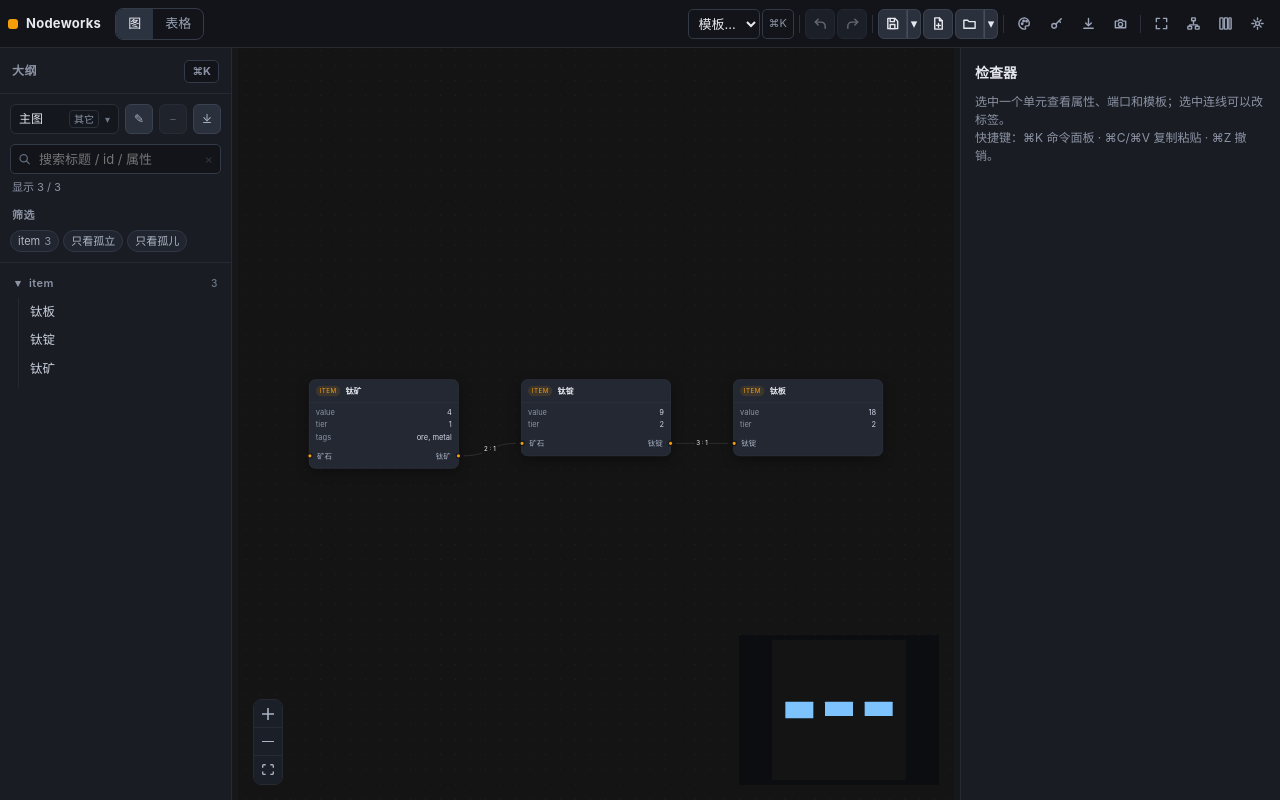
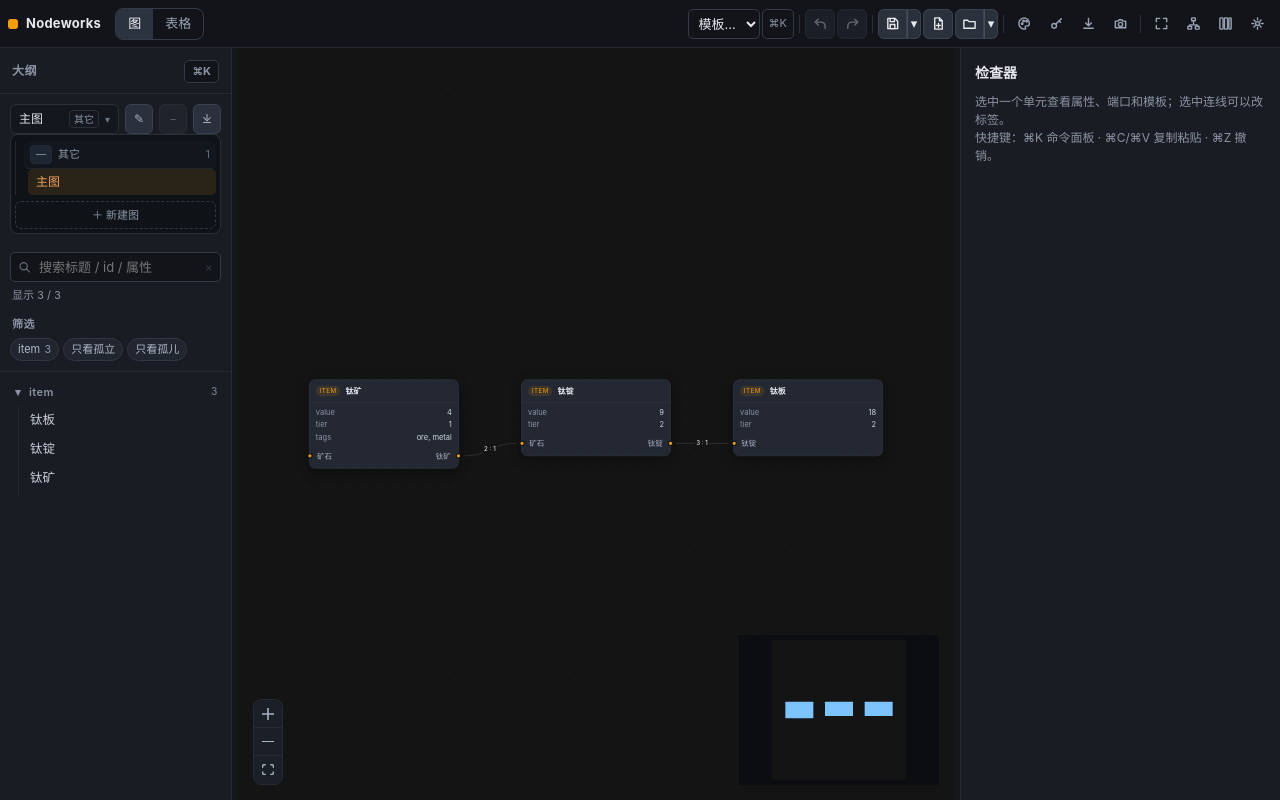
Before and after one commit to xiaobaibaix/Nodeworks, a React (Vite) app: page / in a window 1280 px wide. Built offline with nearby package versions, Linux system fonts and the light colour scheme.

Commit message:
feat: 图列表常开、层级可独立展开并吸顶，标题左对齐

```diff
--- a/src/components/Sidebar.tsx
+++ b/src/components/Sidebar.tsx
@@ -58,7 +58,8 @@ export default function Sidebar() {
   }, [projectGraphs]);
 
   const [collapsed, setCollapsed] = useState<string[]>([]);
-  const [graphTreeOpen, setGraphTreeOpen] = useState(false);
+  const [graphTreeOpen, setGraphTreeOpen] = useState(true);
+  const [openLevels, setOpenLevels] = useState<Set<number>>(() => new Set([activeLevel]));
   const [cursor, setCursor] = useState(-1);
   const inputRef = useRef<HTMLInputElement>(null);
 
@@ -75,6 +76,10 @@ export default function Sidebar() {
   useEffect(() => {
     setCursor(-1);
   }, [filter.query, filter.kinds, filter.onlyIsolated, filter.onlyOrphan]);
+
+  useEffect(() => {
+    setOpenLevels((prev) => (prev.has(activeLevel) ? prev : new Set(prev).add(activeLevel)));
+  }, [activeLevel]);
 
   const focusNode = (id: string) => {
     select([id], null);
@@ -151,8 +156,16 @@ export default function Sidebar() {
           {levels.map(([level, list]) => (
             <details
               key={level}
-              open={level === activeLevel}
-              style={{ marginLeft: Math.max(0, level - 1) * 10 }}
+              open={openLevels.has(level)}
+              onToggle={(e) => {
+                const isOpen = (e.target as HTMLDetailsElement).open;
+                setOpenLevels((prev) => {
+                  const next = new Set(prev);
+                  if (isOpen) next.add(level);
+                  else next.delete(level);
+                  return next;
+                });
+              }}
             >
               <summary>
                 <span className="graph-level-tag">{level ? `L${level}` : '—'}</span>
@@ -164,10 +177,7 @@ export default function Sidebar() {
                   <button
                     key={pg.id}
                     className={`graph-tree-item${pg.id === activeGraphId ? ' on' : ''}`}
-                    onClick={() => {
-                      switchGraph(pg.id);
-                      setGraphTreeOpen(false);
-                    }}
+                    onClick={() => switchGraph(pg.id)}
                   >
                     {pg.name}
                   </button>
@@ -177,10 +187,7 @@ export default function Sidebar() {
           ))}
           <button
             className="graph-tree-new"
-            onClick={() => {
-              addGraph();
-              setGraphTreeOpen(false);
-            }}
+            onClick={() => addGraph()}
           >
             ＋ 新建图
           </button>
--- a/src/styles.css
+++ b/src/styles.css
@@ -1686,12 +1686,15 @@ button.danger:hover:not(:disabled) { background: #2a1518; border-color: #7f3a3a;
 .graph-caret { color: #6b7686; font-size: 10px; }
 .graph-tree {
   margin: 0 10px 8px; padding: 4px; border: 1px solid #2a3038; border-radius: 8px;
-  background: #0f1318; max-height: 340px; overflow: auto;
+  background: #0f1318; max-height: min(52vh, 560px); overflow: auto;
 }
 .graph-tree details { margin: 2px 0; }
 .graph-tree summary {
-  display: flex; align-items: center; justify-content: space-between; cursor: pointer;
-  padding: 4px 6px; font-size: 11px; color: #8b98a8; border-radius: 5px; list-style: none;
+  display: grid; grid-template-columns: auto 1fr auto; gap: 6px; align-items: center;
+  cursor: pointer; padding: 4px 6px; font-size: 11px; color: #8b98a8; border-radius: 5px;
+  list-style: none; text-align: left;
+  position: sticky; top: 0; z-index: 3;
+  background: #12171d; border-bottom: 1px solid #1d242d;
 }
 .graph-tree summary::-webkit-details-marker { display: none; }
 .graph-tree summary:hover { background: #151a21; }
@@ -1712,6 +1715,7 @@ button.danger:hover:not(:disabled) { background: #2a1518; border-color: #7f3a3a;
 }
 .graph-tree-count { color: #5f6a7b; }
 .graph-tree-items { display: flex; flex-direction: column; padding-left: 8px; }
+.graph-tree-items { padding-left: 4px; }
 .graph-tree-item {
   text-align: left; border: 0; background: transparent; color: #c7cedb; font-size: 12px;
   padding: 4px 8px; border-radius: 5px; cursor: pointer; white-space: nowrap;
```
